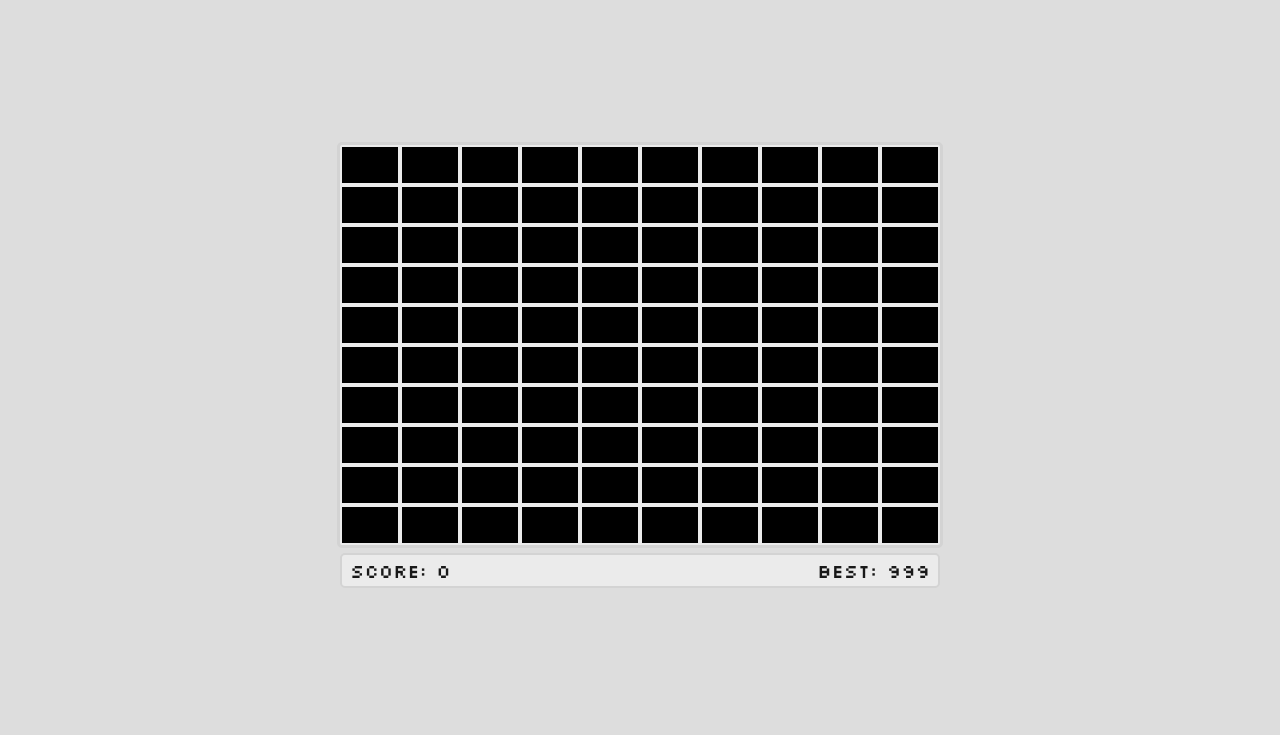
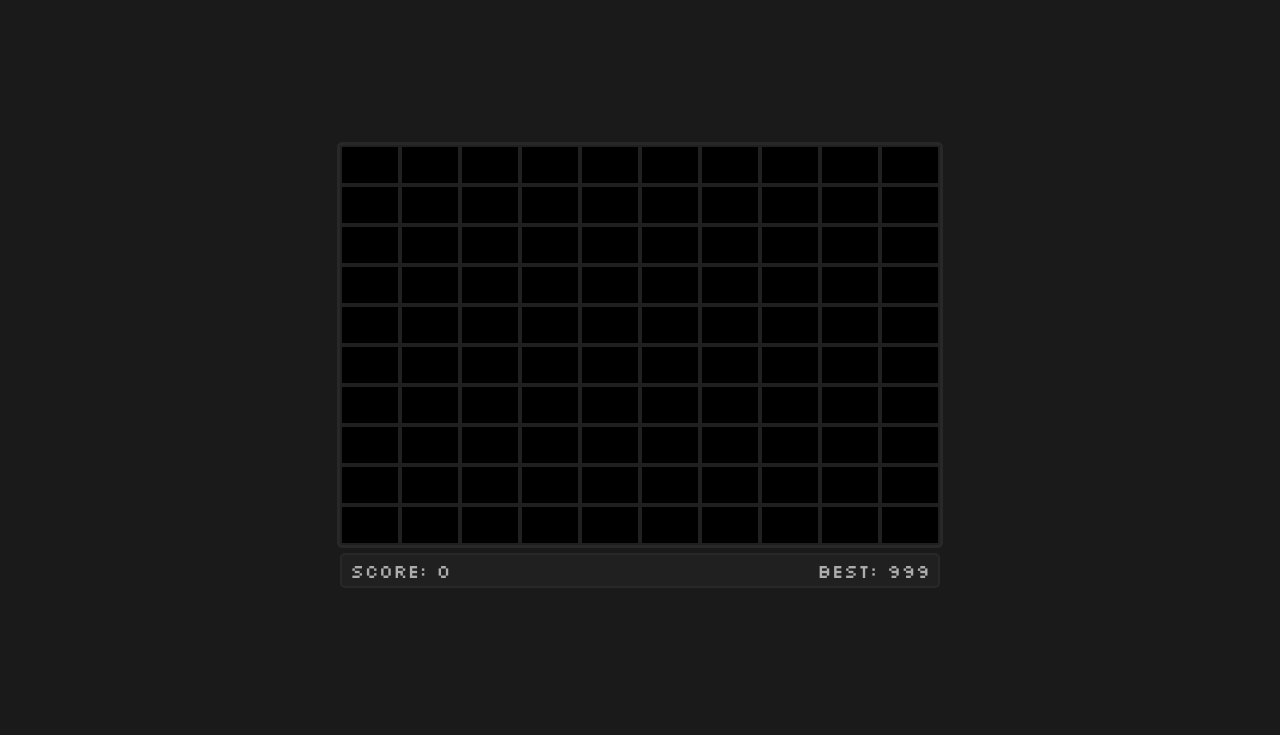
Before and after one commit to xRe15x/snake-v2, a website built with webpack: page src/index.html in a window 1280 px wide. Shown: the part 65-800 px from the top of the page. Built offline with nearby package versions, Linux system fonts and the light colour scheme.

Commit message:
default dark mode so i dont go blind while testing

```diff
--- a/src/index.html
+++ b/src/index.html
@@ -1,5 +1,5 @@
 <!DOCTYPE html>
-<html lang="en">
+<html lang="en" class="dark">
 <head>
     <meta charset="UTF-8">
     <meta name="viewport" content="width=device-width, initial-scale=1.0">
```
